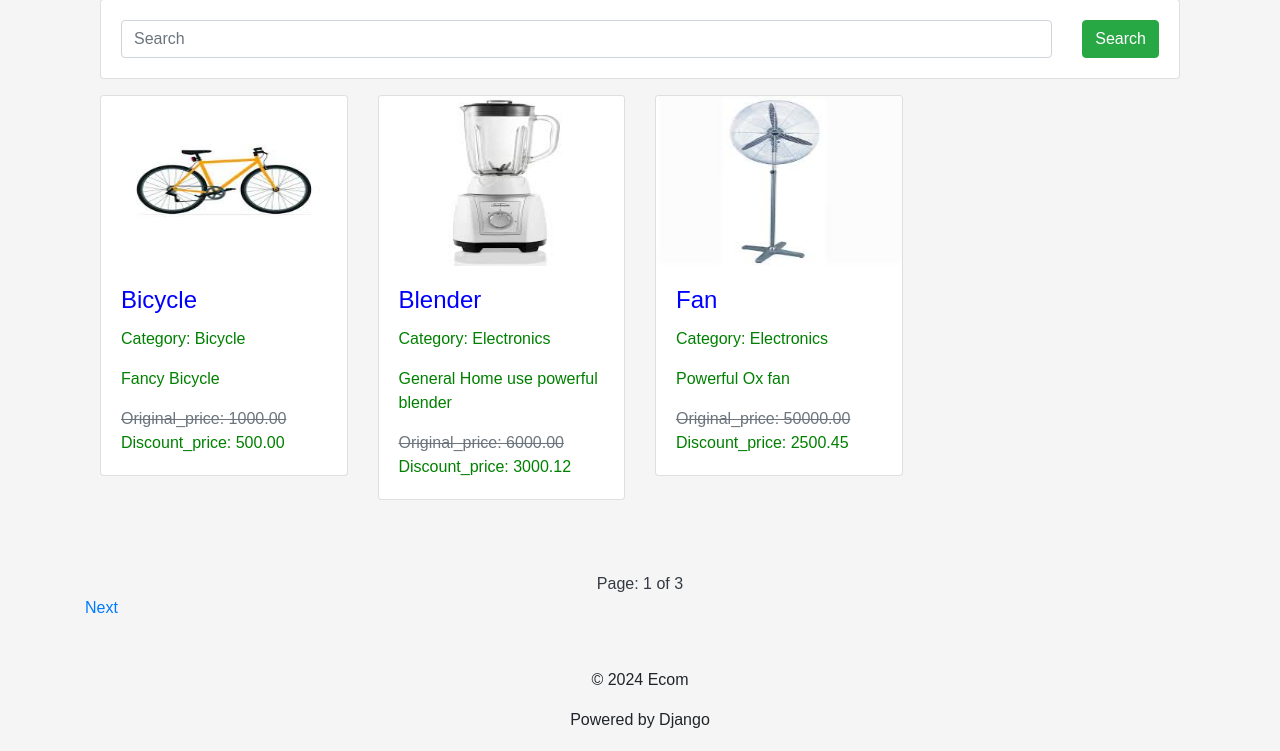
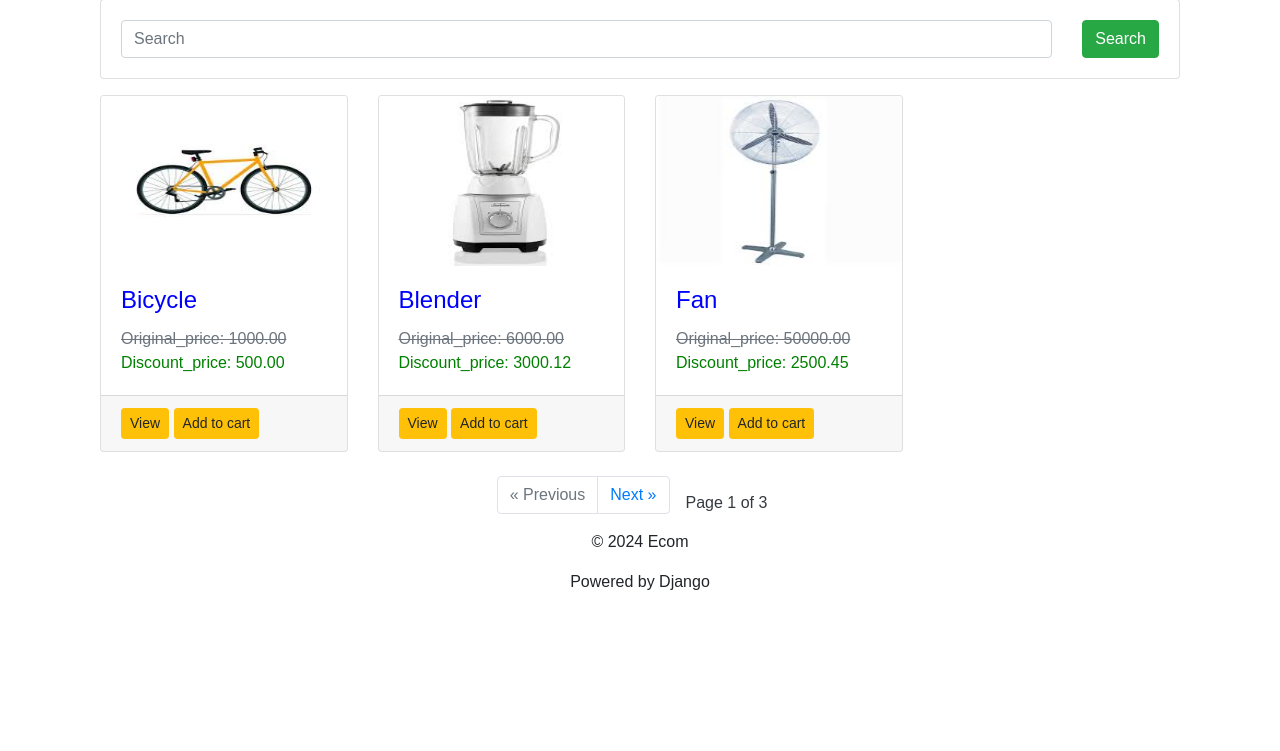
Before and after one commit to Xcheche/config_ecom, a Django app: page /shop/ in a window 1280 px wide. Shown: the part 49-800 px from the top of the page. Run offline with Django 5.2, Linux system fonts and the light colour scheme; data comes from the database, SQL or seed files in the repository; both versions use the stored data as it was after the commit; some libraries are stand-ins or nearby versions.

Commit message:
implemented detail page/working on card with local storage

```diff
--- a/shop/static/css/style.css
+++ b/shop/static/css/style.css
@@ -4,7 +4,6 @@ body {
   margin: 0;
   padding: 0;
   font-family: "Poppins", sans-serif;
-  background-color: #f5f5f5;
 }
 
 .card-text {
--- a/shop/templates/paginator.html
+++ b/shop/templates/paginator.html
@@ -1,19 +1,43 @@
-<br />
-<div class="conatiner text-center text-dark float-center">
-  {% if products.has_previous %} <br />
-  <a
-    href="?page={{ products.previous_page_number }}{% if q %}&q={{ q }}{% endif %}"
-    class="pagination"
-    >Previous</a
+<div
+  class="container text-center text-dark d-flex justify-content-center align-items-center"
+>
+  <nav aria-label="Page navigation">
+    <ul class="pagination">
+      {% if products.has_previous %}
+      <li class="page-item">
+        <a
+          class="page-link"
+          href="?page={{ products.previous_page_number }}{% if q %}&q={{ q }}{% endif %}"
+          aria-label="Previous"
+        >
+          <span aria-hidden="true">&laquo; Previous</span>
+        </a>
+      </li>
+      {% else %}
+      <li class="page-item disabled">
+        <span class="page-link">&laquo; Previous</span>
+      </li>
+      {% endif %} {% if products.has_next %}
+      <li class="page-item">
+        <a
+          class="page-link"
+          href="?page={{ products.next_page_number }}{% if q %}&q={{ q }}{% endif %}"
+          aria-label="Next"
+        >
+          <span aria-hidden="true">Next &raquo;</span>
+        </a>
+      </li>
+      {% else %}
+      <li class="page-item disabled">
+        <span class="page-link">Next &raquo;</span>
+      </li>
+      {% endif %}
+    </ul>
+  </nav>
+
+  <span class="mx-3"
+    >Page {{ products.number }} of {{ products.paginator.num_pages }}</span
   >
-  <br />
-  {% endif %} <br />
-  Page: {{ products.number }} of {{ products.paginator.num_pages }} <br />
-  {% if products.has_next %}
-  <a
-    href="?page={{ products.next_page_number }}{% if q %}&q={{ q }}{% endif %}"
-    class="pagination"
-    >Next</a
-  >
-  {% endif %} <br />
 </div>
+
+<!--Pagelink is Bootstrap class that makes it look like button-->
--- a/shop/templates/shop/index.html
+++ b/shop/templates/shop/index.html
@@ -40,9 +40,9 @@
         />
         <div class="card-body">
           <h4 class="card-title">{{ product.title }}</h4>
-          <p class="card-text">Category: {{ product.category }}</p>
+          <!--<p class="card-text">Category: {{ product.category }}</p>-->
 
-          <p class="card-text">{{ product.description }}</p>
+          <!---  <p class="card-text">{{ product.description }}</p>-->
           {% if product.discount_price %}
           <p class="card-text">
             <span class="text-muted"
@@ -54,10 +54,24 @@
           <p class="card-text"><strong>{{ product.price }}</strong></p>
           {% endif %}
         </div>
+
+        <div class="card-footer">
+          <a
+            href="{% url 'product_detail' product.id %}"
+            class="btn btn-warning btn-sm"
+            >View</a
+          >
+
+          <a href="#" class="btn btn-warning btn-sm">Add to cart</a>
+        </div>
       </div>
     </div>
+
     {% endfor %}
   </div>
+
+  <!--Pagination-->
+  {% include 'paginator.html' %}
 </div>
-{% include 'paginator.html' %} <br />
+
 {% endblock %}
--- a/shop/urls.py
+++ b/shop/urls.py
@@ -6,4 +6,5 @@ from . import views
 urlpatterns = [
     # path("", ProductView.as_view(), name="home"),
     path("", views.index, name="home"),
+    path("product_detail/<int:id>", views.product_detail, name="product_detail"),
 ]
--- a/shop/views.py
+++ b/shop/views.py
@@ -35,3 +35,8 @@ def index(request):
     "q": q
 }
     return render(request, "shop/index.html", context)
+
+
+def product_detail(request, id):
+    product = Product.objects.get(id=id)
+    return render(request, "shop/product_detail.html", {"product": product})
```
Also changed, not shown: shop/templates/shop/product_detail.html (added, +55 -0 lines), db.sqlite3, media/product_images/blender_img.jpg (added), media/product_images/default.png (renamed from media/default.png), media/product_images/oxfan_img.jpg (added).
